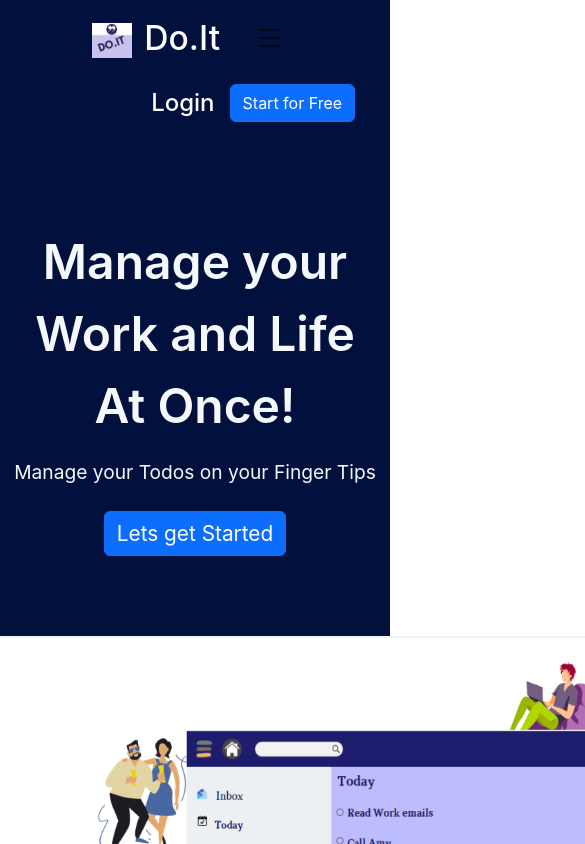
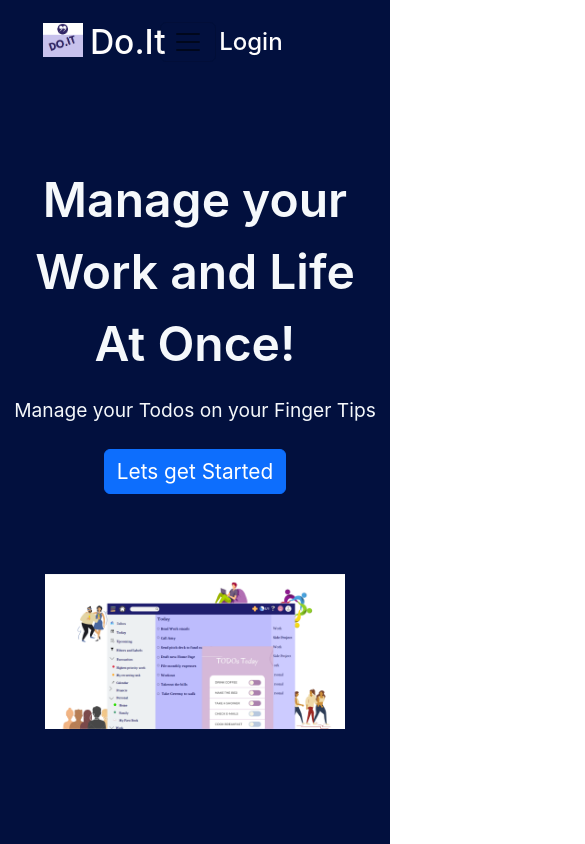
Before and after one commit to vish23698sahu/All_Purpose_Todo_App, a React (Create React App) app: page / in a window 390 px wide. Shown: the top 844 px of the page, 585 px wide, since content can reach past the window. Built offline with nearby package versions, Linux system fonts and the light colour scheme.

Commit message:
v - 11 mobile responsive code added

```diff
--- a/src/components/Home/Card.js
+++ b/src/components/Home/Card.js
@@ -11,7 +11,7 @@ const Card = () => {
                     <p>Make your calendar convenient.<br /> Add birthdays and recurring reminders for your Todos.</p>
                 </div>
                 <div className="item-2" >
-                    <img className="img-tran" src={calendarIcon} width="600px" height="400px" alt="calendar" ></img>
+                    <img className="img-tran" src={calendarIcon} width="600px" alt="calendar" ></img>
                 </div>
             </div>
         </Fragment>
--- a/src/components/Home/CardTwo.js
+++ b/src/components/Home/CardTwo.js
@@ -7,7 +7,7 @@ const CardTwo = () => {
         <Fragment>
             <div className="container" >
                 <div className="item-two" >
-                    <img className="img-tran" src={categoriseIcon} width="600px" height="400px" alt="todo calendar" ></img>
+                    <img className="img-tran" src={categoriseIcon} width="600px" alt="todo calendar" ></img>
                 </div>
                 <div className="item-one" >
                     <p className="para-1">Draw clear line between your Personal and Professional Life.<br />Filter your Todos and keep it up tight.</p>
--- a/src/components/Home/Home.css
+++ b/src/components/Home/Home.css
@@ -39,3 +39,9 @@ hr {
     height: 5px;
     background: white;
 }
+
+@media screen and (max-width:786px) {
+    .img-tran{
+        width: 300px;
+    }
+}
--- a/src/components/Home/Home.js
+++ b/src/components/Home/Home.js
@@ -55,7 +55,7 @@ const Home = (props) => {
                     <p className="tag-line">Manage your Work and Life<br /> At Once!</p>
                     <p className="second-line" >Manage your Todos on your Finger Tips</p>
                     <button className="btn btn-primary my-2 text-size" type="submit">Lets&nbsp;get&nbsp;Started</button><br /><br /><br /><br />
-                    <img className="img-tran" src={todoIcon} width="900px" height="500px" alt="Todo app preview" ></img><br /><br /><br /><br /><br /><br /><br />
+                    <img className="img-tran" src={todoIcon} width="900px" alt="Todo app preview" ></img><br /><br /><br /><br /><br /><br /><br />
                     <h3 className="dividerH" >Achieve it all with just one assistant........<span className="brandd">#Do.It</span> </h3>
                     <hr></hr>
                     <Card />
--- a/src/components/Navbar/Navbar.css
+++ b/src/components/Navbar/Navbar.css
@@ -47,3 +47,27 @@
     border: none;
     color: rgb(254, 253, 253);
 }
+
+@media screen and (max-width:786px) {
+    .brand-color{
+        width: 95%;
+        margin: 0;
+        padding: 0;
+    }
+    .logo-home{
+        padding-left: 0;
+        margin-left: 0;
+    }
+    .feature__btn{
+        width: 70px;
+    }
+    .search-width{
+        padding-left: 0;
+    }
+    .nav-width{
+        width: 100%;
+    }
+    .navbar__btn{
+        display: none;
+    }
+}
--- a/src/components/Navbar/Navbar.js
+++ b/src/components/Navbar/Navbar.js
@@ -7,7 +7,7 @@ const Navbar = (props) => {
         <Fragment>
             <div className="brand-color">
                 <nav className="navbar navbar-expand-lg nav-width" >
-                    <img src={Logo} className="logo-home" onClick={props.onClickHome} width="40px" height="50px" alt="logo"></img>&nbsp;
+                    <img src={Logo} className="logo-home" onClick={props.onClickHome} width="40px" alt="logo"></img>&nbsp;
                     <button className="navbar-brand brand-color linkss feature__btn" onClick={props.onClickHome}>Do.It</button>
                     <button className="navbar-toggler" type="button" data-toggle="collapse" data-target="#navbarSupportedContent" aria-controls="navbarSupportedContent" aria-expanded="false" aria-label="Toggle navigation">
                         <span className="navbar-toggler-icon"></span>
@@ -24,7 +24,7 @@ const Navbar = (props) => {
                     </div>
                     <div className="my-2 my-lg-0 search-width">
                         <button className="nav-link brand-color linkss my-2 space-search feature__btn" onClick={props.onLogin}>Login</button>
-                        <button className="btn btn-primary my-2" type="submit">Start&nbsp;for&nbsp;Free</button>
+                        <button className="btn btn-primary navbar__btn my-2" type="submit">Start&nbsp;for&nbsp;Free</button>
                     </div>
                 </nav>
             </div >
```
